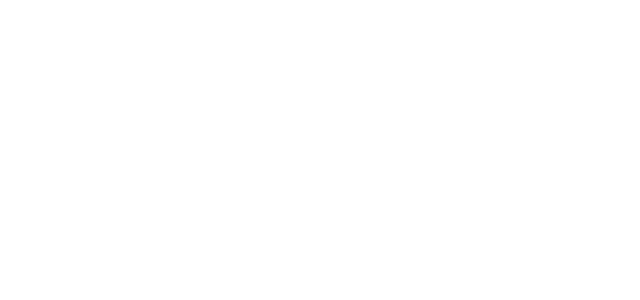
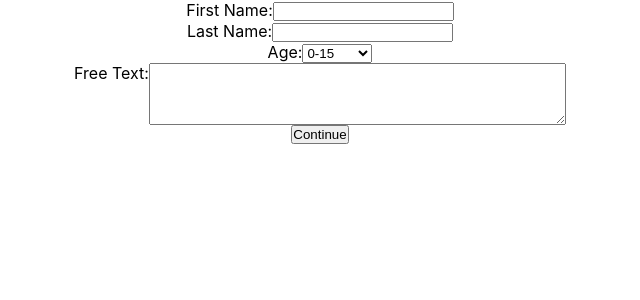
Before and after one commit to bnGil/React-exercises, a React (Create React App) app: page / in a window 1280 px wide. Shown: the top 300 px of the page, without its empty margins (320-960 px from the left). Built offline with nearby package versions, Linux system fonts and the light colour scheme.

Commit message:
upload exercises 11.1-11.3

```diff
--- a/src/App.js
+++ b/src/App.js
@@ -12,6 +12,9 @@
 import Exercise8_2 from "./components/Exercise8_2/Exercise8_2";
 import Exercise8_3 from "./components/Exercise8_3/Exercise8_3";
 import Exercise9_1 from "./components/Exercise9_1/Exercise9_1";
+import Exercise11_1 from "./components/Exercise11_1/Exercise11_1";
+import Exercise11_2 from "./Exercise11_2/Exercise11_2";
+import Exercise11_3 from "./components/Exercise11_3/Exercise11_3";
 
 class App extends React.Component {
   render() {
@@ -29,7 +32,10 @@
         {/* <Exercise8_1 /> */}
         {/* <Exercise8_2 /> */}
         {/* <Exercise8_3 /> */}
-        <Exercise9_1 />
+        {/* <Exercise9_1 /> */}
+        {/* <Exercise11_1 /> */}
+        {/* <Exercise11_2 /> */}
+        <Exercise11_3 />
       </div>
     );
   }
--- /dev/null
+++ b/src/Exercise11_2/Exercise11_2.jsx
@@ -0,0 +1,59 @@
+import React from "react";
+
+class Checkbox extends React.Component {
+  render() {
+    return (
+      <div>
+        <input
+          type="checkbox"
+          checked={this.props.checked}
+          onChange={() => this.props.handleChange(this.props.id)}
+        />
+        <label>{this.props.text}</label>
+      </div>
+    );
+  }
+}
+
+class Exercise11_2 extends React.Component {
+  state = { c1: false, c2: false, c3: true, c4: true };
+
+  handleChange = (id) => {
+    this.setState((prev) => {
+      return { [id]: !prev[id] };
+    });
+  };
+
+  render() {
+    return (
+      <div style={{ display: "flex", flexDirection: "column" }}>
+        <Checkbox
+          id="c1"
+          text=" I read the term of the app"
+          checked={this.state.c1}
+          handleChange={this.handleChange}
+        />
+        <Checkbox
+          id="c2"
+          text=" I accept the term of the app"
+          checked={this.state.c2}
+          handleChange={this.handleChange}
+        />
+        <Checkbox
+          id="c3"
+          text=" I want to get the weekly news letter"
+          checked={this.state.c3}
+          handleChange={this.handleChange}
+        />
+        <Checkbox
+          id="c4"
+          text=" I want to get sales and offers"
+          checked={this.state.c4}
+          handleChange={this.handleChange}
+        />
+      </div>
+    );
+  }
+}
+
+export default Exercise11_2;
--- /dev/null
+++ b/src/components/Exercise11_1/Exercise11_1.jsx
@@ -0,0 +1,45 @@
+import React from "react";
+
+class CustomButton extends React.Component {
+  render() {
+    return (
+      <button
+        onClick={() => {
+          this.props.onClick(this.props.btnColor);
+        }}
+        style={{ backgroundColor: this.props.btnColor }}
+      >
+        {this.props.btnColor}
+      </button>
+    );
+  }
+}
+
+class Exercise11_1 extends React.Component {
+  constructor(props) {
+    super(props);
+    this.state = { selectedColor: "" };
+    this.colors = ["blue", "red", "yellow"];
+  }
+
+  createCustomButtons = (arrOfColors) => {
+    return arrOfColors.map((color) => (
+      <CustomButton btnColor={color} onClick={this.returnSelectedColor} />
+    ));
+  };
+
+  returnSelectedColor = (returnedColor) => {
+    this.setState({ selectedColor: returnedColor });
+  };
+
+  render() {
+    return (
+      <div>
+        {this.createCustomButtons(this.colors)}
+        <h1>The selected color is: {this.state.selectedColor}</h1>
+      </div>
+    );
+  }
+}
+
+export default Exercise11_1;
--- /dev/null
+++ b/src/components/Exercise11_3/Confirmation.jsx
@@ -0,0 +1,33 @@
+import React from "react";
+
+class Confirmation extends React.Component {
+  state = { isSent: false };
+
+  sendSurvey = () => {
+    this.setState({ isSent: true });
+  };
+
+  render() {
+    return (
+      <div
+        style={{
+          display: "flex",
+          flexDirection: "column",
+          alignItems: "center",
+        }}
+      >
+        <h2>{this.props.fname}</h2>
+        <h2>{this.props.lname}</h2>
+        <h2>{this.props.age}</h2>
+        <h2>{this.props.textArea}</h2>
+        <div>
+          <button onClick={this.props.onChange}>Back</button>
+          <button onClick={this.sendSurvey}>Send Survey</button>
+        </div>
+        {this.state.isSent && <h1>Survey has been sent succesfuly!</h1>}
+      </div>
+    );
+  }
+}
+
+export default Confirmation;
--- /dev/null
+++ b/src/components/Exercise11_3/Exercise11_3.jsx
@@ -0,0 +1,64 @@
+import React from "react";
+import Confirmation from "./Confirmation";
+import InputText from "./InputText";
+import SelectAge from "./SelectAge";
+import TextArea from "./TextArea";
+
+class Exercise11_3 extends React.Component {
+  state = { fname: "", lname: "", age: "0-15", textArea: "", showForm: true };
+
+  handleSubmit = (e) => {
+    e.preventDefault();
+    this.setState((prev) => {
+      return { showForm: !prev.showForm };
+    });
+  };
+
+  onInputChange = (key, value) => {
+    this.setState(() => {
+      return { [key]: value };
+    });
+  };
+
+  render() {
+    return (
+      <div>
+        {this.state.showForm && (
+          <form
+            onSubmit={this.handleSubmit}
+            style={{
+              display: "flex",
+              flexDirection: "column",
+              alignItems: "center",
+            }}
+          >
+            <InputText
+              labelText="First Name:"
+              id="fname"
+              onChange={this.onInputChange}
+            />
+            <InputText
+              labelText="Last Name:"
+              id="lname"
+              onChange={this.onInputChange}
+            />
+            <SelectAge id="age" onChange={this.onInputChange} />
+            <TextArea id="textArea" onChange={this.onInputChange} />
+            <input type="submit" value="Continue" />
+          </form>
+        )}
+        {!this.state.showForm && (
+          <Confirmation
+            fname={this.state.fname}
+            lname={this.state.lname}
+            age={this.state.age}
+            textArea={this.state.textArea}
+            onChange={this.handleSubmit}
+          />
+        )}
+      </div>
+    );
+  }
+}
+
+export default Exercise11_3;
--- /dev/null
+++ b/src/components/Exercise11_3/InputText.jsx
@@ -0,0 +1,18 @@
+import React from "react";
+
+class InputText extends React.Component {
+  render() {
+    return (
+      <div>
+        <label htmlFor={this.props.id}>{this.props.labelText}</label>
+        <input
+          type="text"
+          id={this.props.id}
+          onChange={(e) => this.props.onChange(this.props.id, e.target.value)}
+        />
+      </div>
+    );
+  }
+}
+
+export default InputText;
--- /dev/null
+++ b/src/components/Exercise11_3/SelectAge.jsx
@@ -0,0 +1,21 @@
+import React from "react";
+
+class SelectAge extends React.Component {
+  render() {
+    return (
+      <div>
+        <label>Age:</label>
+        <select
+          onChange={(e) => this.props.onChange(this.props.id, e.target.value)}
+          id={this.props.id}
+        >
+          <option>0-15</option>
+          <option>16-40</option>
+          <option>Over 40</option>
+        </select>
+      </div>
+    );
+  }
+}
+
+export default SelectAge;
--- /dev/null
+++ b/src/components/Exercise11_3/TextArea.jsx
@@ -0,0 +1,19 @@
+import React from "react";
+
+class TextArea extends React.Component {
+  render() {
+    return (
+      <div style={{ display: "flex" }}>
+        <label style={{ alignSelf: "start" }}>Free Text:</label>
+        <textarea
+          id={this.props.id}
+          onChange={(e) => this.props.onChange(this.props.id, e.target.value)}
+          rows="4"
+          cols="50"
+        ></textarea>
+      </div>
+    );
+  }
+}
+
+export default TextArea;
```
